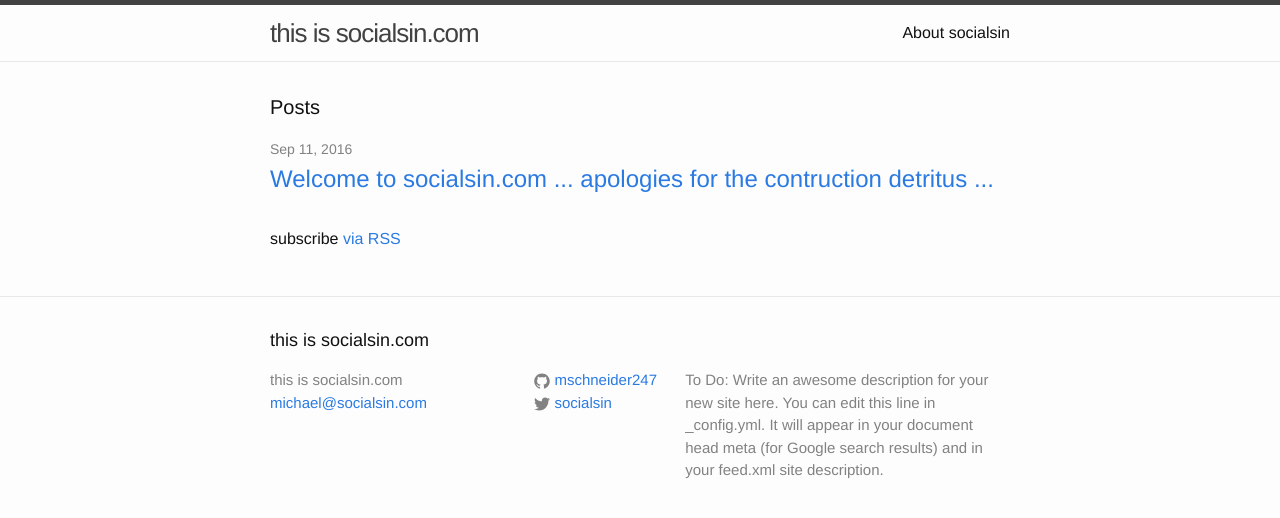
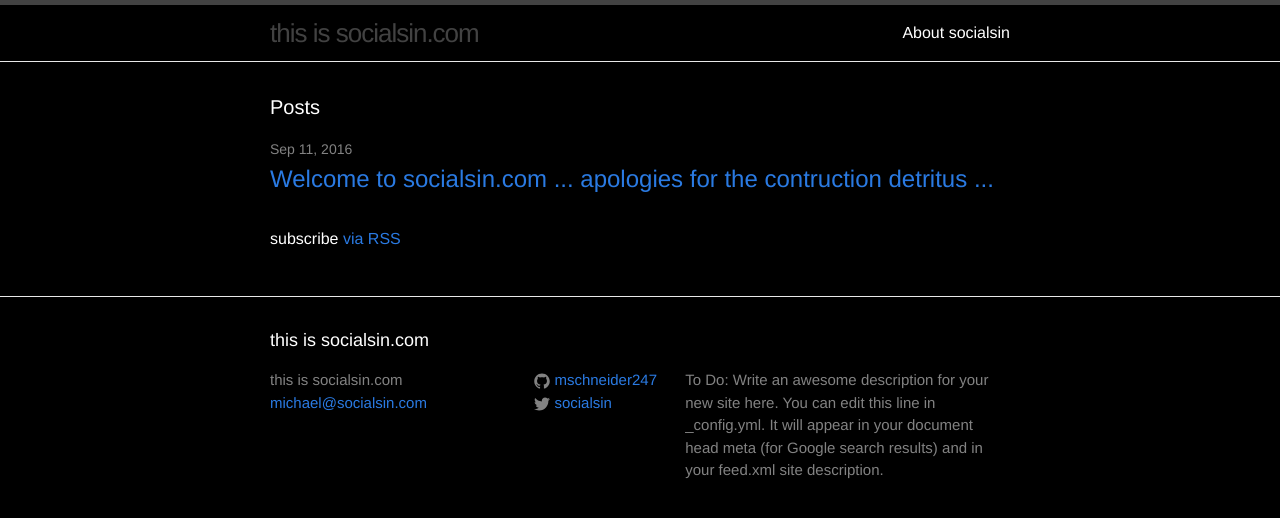
Before and after one commit to mschneider247/mschneider247.github.io, a Jekyll site: the page built from index.html, in a window 1280 px wide. Shown: the top 518 px of the page. Built offline with Jekyll 4.4.1, drawn with Linux system fonts in a browser that asks for light colours.

Commit message:
change to black
lets hope the background goes black and the text goes white

```diff
--- a/css/main.scss
+++ b/css/main.scss
@@ -14,8 +14,8 @@ $base-line-height: 1.5;
 
 $spacing-unit:     30px;
 
-$text-color:       #111;
-$background-color: #fdfdfd;
+$text-color:       #FFFFFF;
+$background-color: #000000;
 $brand-color:      #2a7ae2;
 
 $grey-color:       #828282;
```
